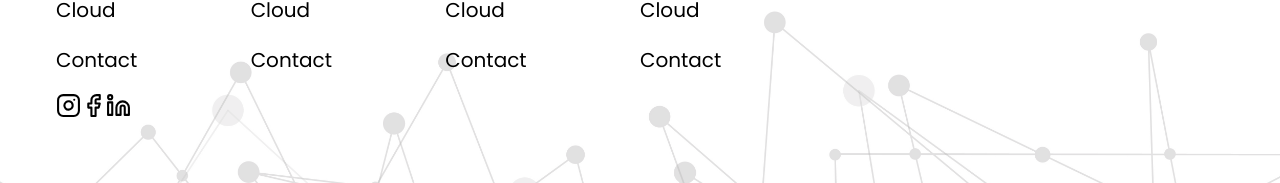
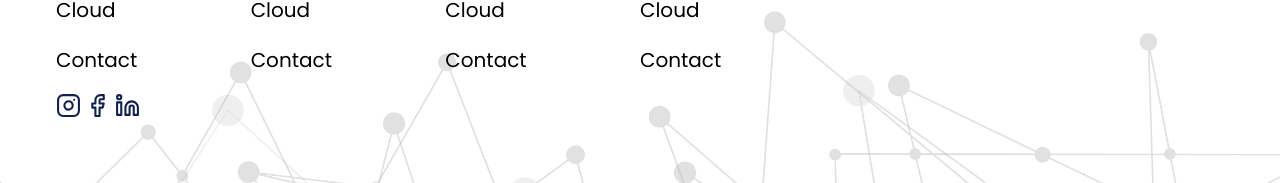
Before and after one commit to manepradnya/react-security-app, a React (Create React App) app: page / in a window 1280 px wide. Shown: the part 2721-2904 px from the top of the page. Built offline with nearby package versions, Linux system fonts and the light colour scheme.

Commit message:
footer change

```diff
--- a/src/components/Footer/Footer.jsx
+++ b/src/components/Footer/Footer.jsx
@@ -56,12 +56,12 @@ const Footer = () => {
           <form>
             <h3>Join Our Team</h3>
             <input type="email" placeholder="Enter your email" />
-                      <FiMail className={ styles.mail_icon} />
+            <FiMail className={ styles.mail_icon} />
           </form>
             <div className={ styles.social_group}>
-                      <FiInstagram className={styles.social_icon} size={ 25} />
-            <FiFacebook className={styles.social_icon} size={ 25} />
-            <FiLinkedin className={styles.social_icon} size={ 25} />
+             <a href="/"> <FiInstagram className={styles.social_icon} size={ 25} /></a>
+             <a href="/"> <FiFacebook className={styles.social_icon} size={ 25} /></a>
+             <a href="/"> <FiLinkedin className={styles.social_icon} size={ 25} /></a>
           </div>
         </div>
       </div>
```
